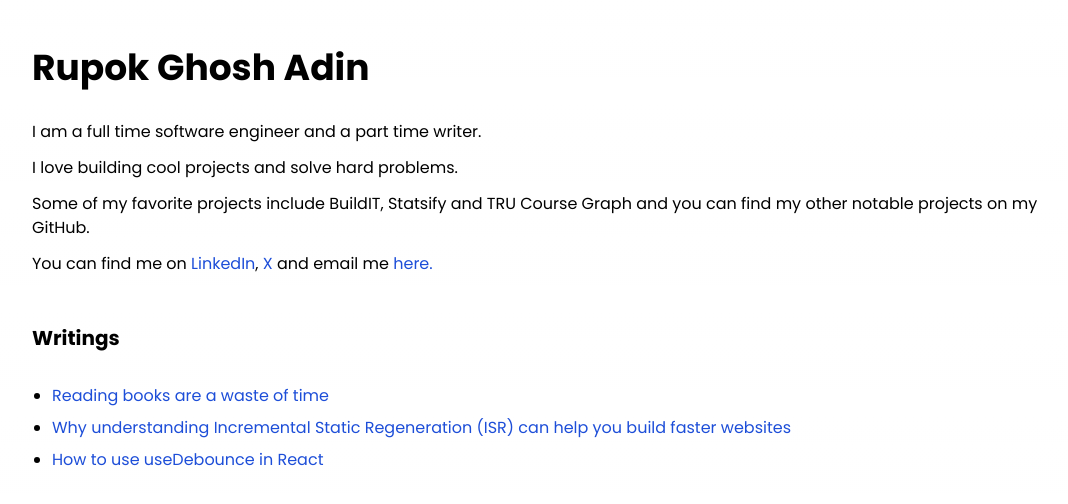
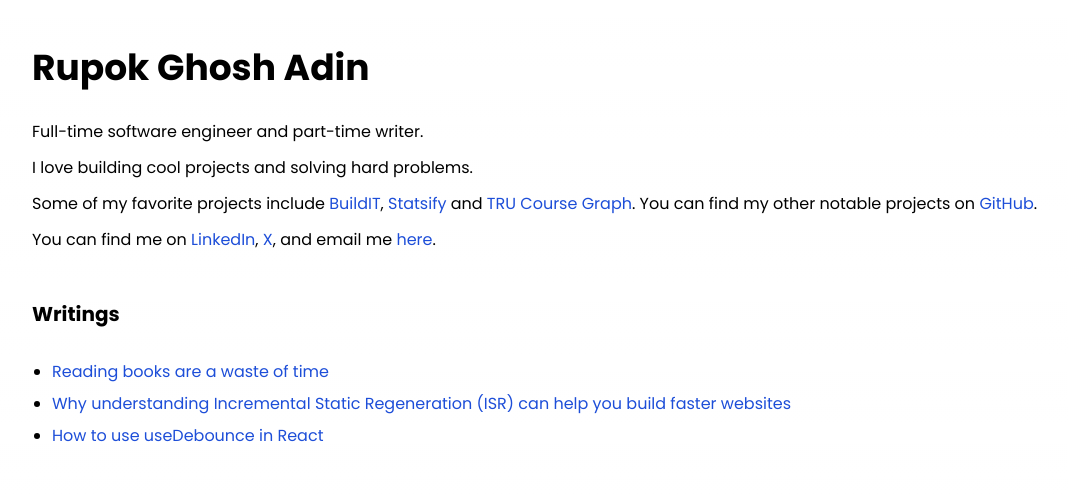
Before and after one commit to rupokghosh/rupokghosh.com, a Next.js app: page / in a window 1280 px wide. Shown: the top 504 px of the page, without its empty margins (160-1228 px from the left). Built offline with nearby package versions, Linux system fonts and the light colour scheme.

Commit message:
refactor css

```diff
--- a/src/app/blog/[slug]/page.tsx
+++ b/src/app/blog/[slug]/page.tsx
@@ -21,6 +21,7 @@ export default async function PostPage({ params }: PostProps) {
       <div className="max-w-2xl w-full mt-10">
         <h1 className="text-2xl font-bold text-left mb-1">{postData.title}</h1>
         <p className="text-sm text-left mb-8">{formatDate(postData.date)}</p>
+        <hr className="mb-8"/>
       </div>
       <div
         className="max-w-2xl text-left"
--- a/src/app/page.tsx
+++ b/src/app/page.tsx
@@ -1,53 +1,59 @@
-
 import Link from "next/link";
 import { getSortedPostsData } from "@/lib/posts";
+
+// Define a common className for links
+const linkClassName = "text-blue-700 hover:underline";
 
 export default function Home() {
   const allPostsData = getSortedPostsData();
   return (
     <main className="mt-12 mx-10 md:ml-48">
       <h1 className="text-4xl my-8 font-bold">Rupok Ghosh Adin</h1>
-      <div className="paragraphs flex flex-col gap-3 ">
-        <p>I am a full time software engineer and a part time writer.</p>
-        <p>I love building cool projects and solve hard problems.</p>
+      <div className="paragraphs flex flex-col gap-3">
+        <p>Full-time software engineer and part-time writer.</p>
+        <p>I love building cool projects and solving hard problems.</p>
         <p>
-          Some of my favorite projects include BuildIT, Statsify and TRU Course
-          Graph and you can find my other notable projects on my GitHub.
+          Some of my favorite projects include{" "}
+          <Link href="https://buildit-habitracker.netlify.app/" target="_blank" className={linkClassName}>
+            BuildIT
+          </Link>
+          ,{" "}
+          <Link href="https://spotistats-chi.vercel.app" target="_blank" className={linkClassName}>
+            Statsify
+          </Link>{" "}
+          and{" "}
+          <Link href="https://trucourselist.netlify.app/" target="_blank" className={linkClassName}>
+            TRU Course Graph
+          </Link>
+          . You can find my other notable projects on{" "}
+          <Link href="https://github.com/rupokghosh" target="_blank" className={linkClassName}>
+            GitHub
+          </Link>
+          .
         </p>
         <p>
           You can find me on
-          <Link
-            href="https://www.linkedin.com/in/rupokadin"
-            target="_blank"
-            className="text-blue-700"
-          >
-            {"  "}
-            LinkedIn
+          <Link href="https://www.linkedin.com/in/rupokadin" target="_blank" className={linkClassName}>
+            {" "}LinkedIn
           </Link>
           ,
-          <Link
-            href="https://twitter.com/rupokghosh291"
-            target="_blank"
-            className="text-blue-700"
-          >
-            {" "}
-            X{" "}
+          <Link href="https://twitter.com/rupokghosh291" target="_blank" className={linkClassName}>
+            {" "}X
           </Link>
-          and email me{" "}
-          <a href="mailto:rupokghosh291@gmail.com" className="text-blue-700">
-            here.
+          , and email me{" "}
+          <a href="mailto:rupokghosh291@gmail.com" className={linkClassName}>
+            here
           </a>
+          .
         </p>
       </div>
       <div className="blogs my-12">
-        <h1 className="text-xl font-bold mb-8">
-          Writings
-        </h1>
+        <h1 className="text-xl font-bold mb-8">Writings</h1>
         <ul className="list-disc pl-5">
           {allPostsData.map(({ slug, title }) => (
             <li key={slug} className="mb-2">
-              <Link href={`/blog/${slug}`}>
-                <div className=" text-blue-700 hover:underline">{title}</div>
+              <Link href={`/blog/${slug}`} className={linkClassName}>
+                {title}
               </Link>
             </li>
           ))}
```
Also changed, not shown: 1 other file (tests, documents, lock files or other folders).
